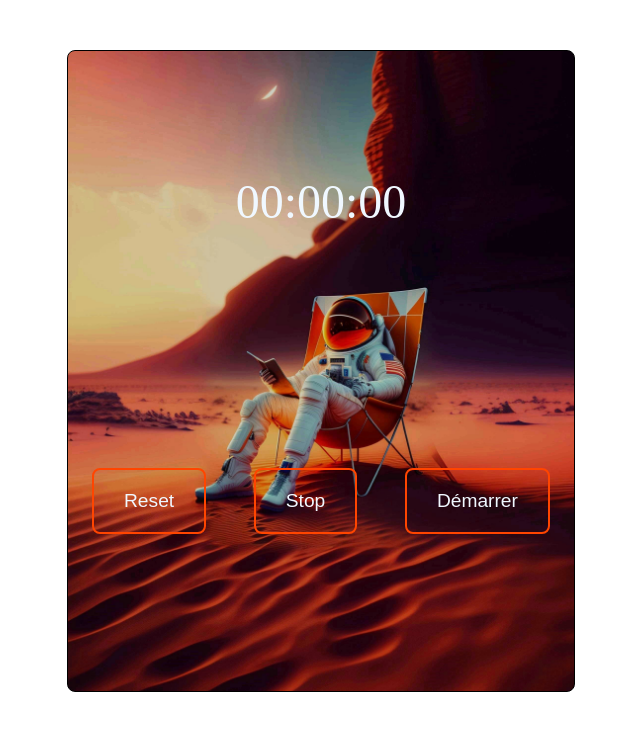
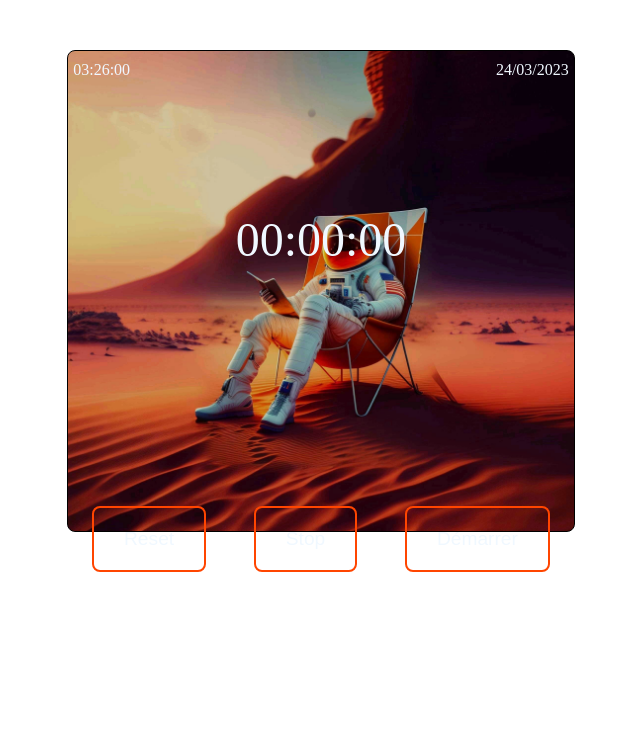
Before and after one commit to bibodev23/chronoJS, a plain HTML site: page index.html in a window 1280 px wide. Shown: the whole page, without its empty margins (319-959 px from the left). Drawn offline with Linux system fonts and the light colour scheme.

Commit message:
version avec heure et date en JS

```diff
--- a/index.html
+++ b/index.html
@@ -10,6 +10,11 @@
 </head>
 <body>
     <div class="wrapper">
+        <header>
+            <div id="horloge"></div>
+            <div id="date"></div>
+        </header>
+
         <div id="chrono">00:00:00</div>
         <div class="buttons">
             <button id="reset" class="button">Reset</button>
--- a/script.js
+++ b/script.js
@@ -2,6 +2,7 @@ let chrono = document.getElementById("chrono")
 let resetBtn = document.getElementById("reset")
 let stopBtn = document.getElementById("stop")
 let startBtn = document.getElementById("start")
+
 
 let heures = 0;
 let minutes = 0;
@@ -77,3 +78,24 @@ const reset = () => {
 startBtn.addEventListener("click", demarrer); // dès qu'il y à un click on déclenche la fonction
 stopBtn.addEventListener("click", arreter);
 resetBtn.addEventListener("click", reset);
+
+
+
+
+horloge = document.getElementById("horloge")
+
+let heure = () => {
+    let d = new Date();
+    horloge.textContent = d.toLocaleTimeString("fr");
+    setTimeout(heure, 1000)
+}
+heure()
+
+date = document.getElementById("date")
+
+let dates = () => {
+    let d = new Date();
+    date.textContent = d.toLocaleDateString("fr");
+    setTimeout(heure, 1000)
+}
+dates()
--- a/style.css
+++ b/style.css
@@ -3,10 +3,18 @@
     border: 1px solid black;
     border-radius: 8px;
     width: 40%;
-    height: 80vh;
+    height: 60vh;
     margin: 50px auto;
     text-align: center;
     background: url(/media/astro.jpg) center/cover;
+    color: aliceblue;
+}
+
+header
+{
+    display: flex;
+    justify-content: space-between;
+    margin: 10px 5px;
 }
 #chrono, .buttons
 {
@@ -16,12 +24,20 @@
     align-items: center;
     margin: 0 auto;
     text-align: center;
+    animation: apparition 0.8s ease-out;
 }
 
 #chrono
 {
     color: aliceblue;
     font-size: 3em;
+
+}
+@keyframes apparition {
+    from {
+        opacity: 0;
+        transform: translateY(-100px);
+    }
 }
 button
 {
```
